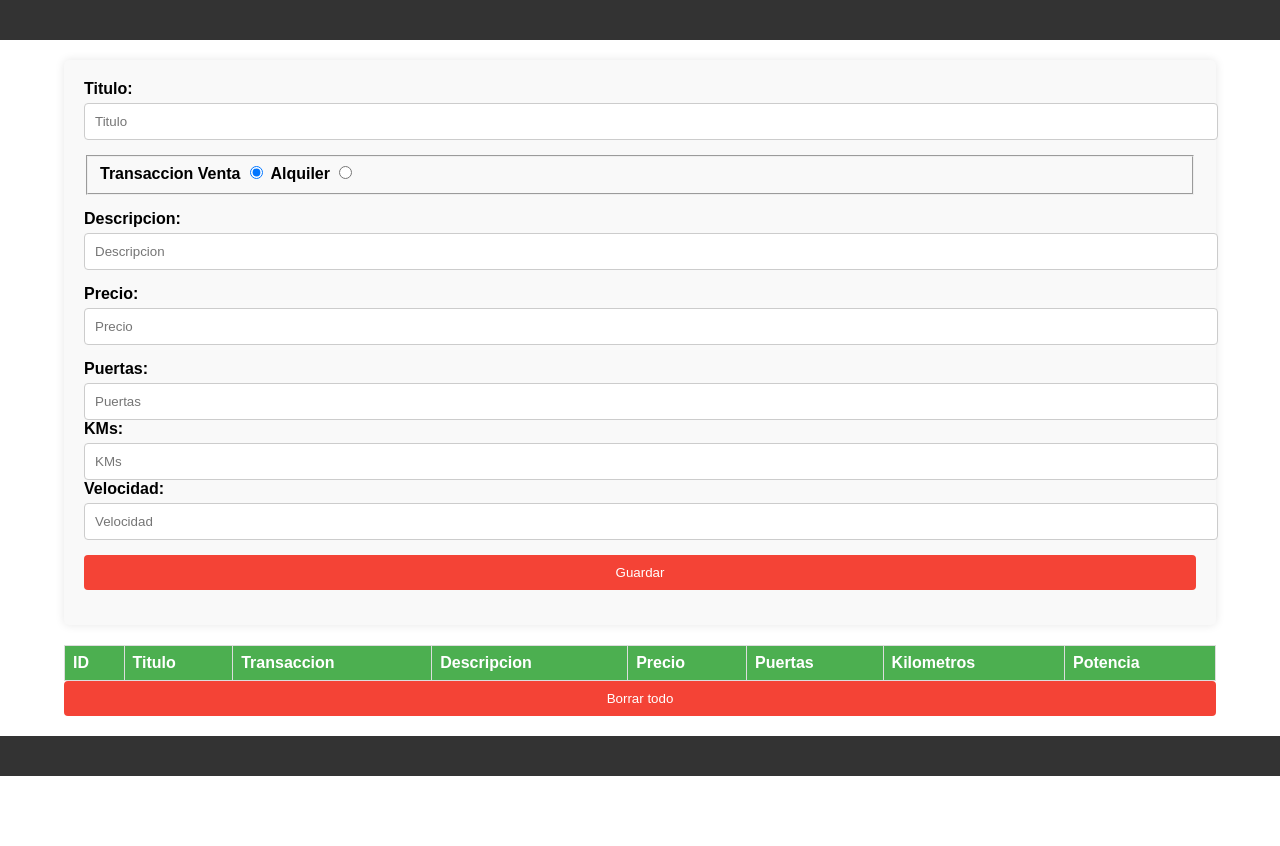
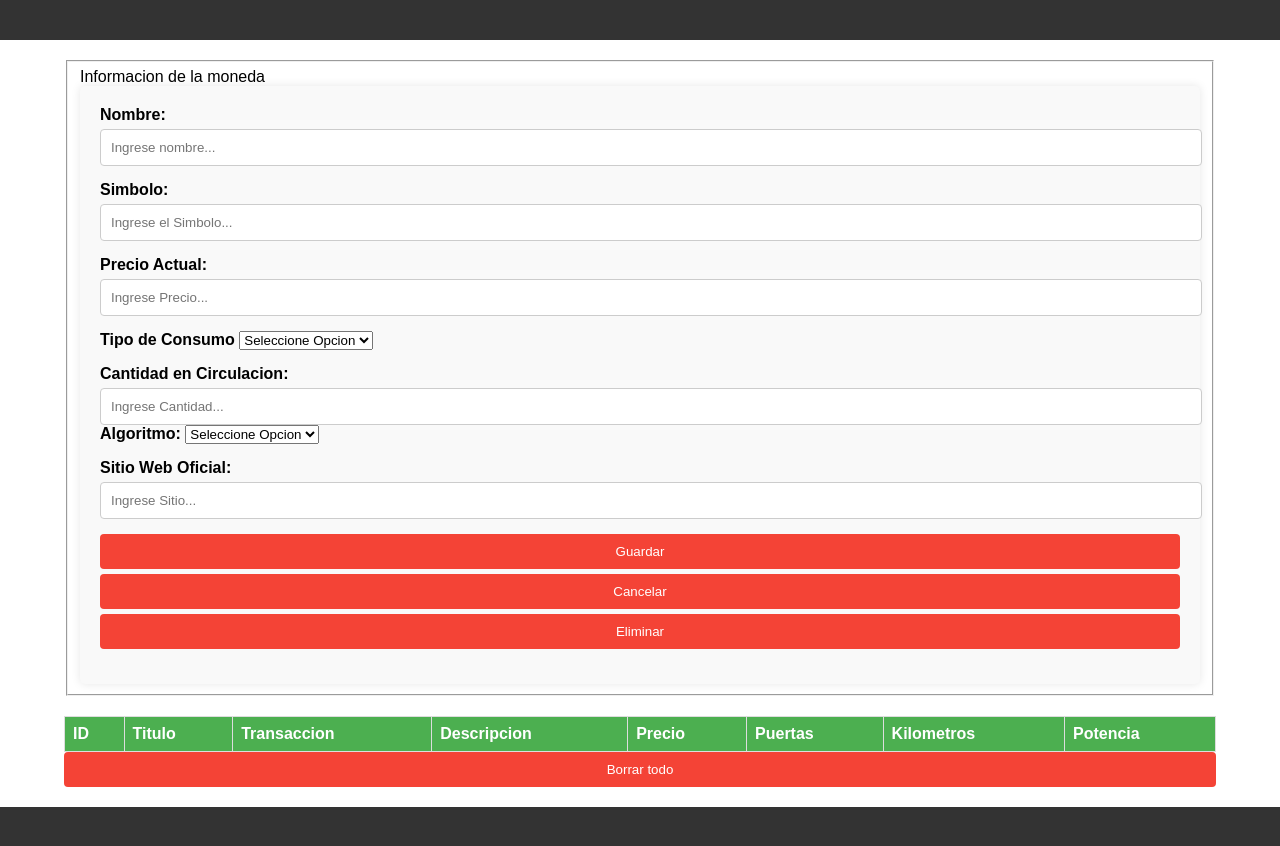
Before and after one commit to rosalescristian/RosalesCristian_PP_Labo3_A331, a plain HTML site: page index.html in a window 1280 px wide. Shown: the top 846 px of the page. Before the commit the page ends 800 px from the top, so only its background shows below. Drawn offline with Linux system fonts and the light colour scheme; a script that the page names is missing.

Commit message:
Form Maquete COMPLETE

```diff
--- a/index.html
+++ b/index.html
@@ -15,48 +15,59 @@
     </header>
     <div class="container-sections">
         <section>
+            <fieldset>Informacion de la moneda
                 <form action="" method="post" id="form-item">
                     <input type="number" name="id" id="id" hidden />
 
                     <div class="form-group">
-                    <label for="titulo">Titulo:</label>
-                    <input type="text" name="titulo" id="titulo" autocomplete="off" placeholder="Titulo">
+                        <label for="nombre">Nombre:</label>
+                        <input type="text" name="nombre" id="nombre" autocomplete="off" placeholder="Ingrese nombre...">
                     </div>
 
                     <div class="form-group">
-                    <fieldset>
-                        <label>Transaccion</label>
-                        <label for="venta">Venta</label>
-                        <input type="radio" name="transaccion" id="venta" value="venta" checked>
-                        <label for="alquiler">Alquiler</label>
-                        <input type="radio" name="transaccion" id="alquiler" value="alquiler">
-                    </fieldset>
+                        <label for="simbolo">Simbolo:</label>
+                        <input type="text" name="simbolo" id="simbolo" autocomplete="off" placeholder="Ingrese el Simbolo...">
                     </div>
 
                     <div class="form-group">
-                    <label for="descripcion">Descripcion:</label>
-                    <input type="text" name="descripcion" id="descripcion" autocomplete="off" placeholder="Descripcion">
+                        <label for="precioActual">Precio Actual:</label>
+                        <input type="text" name="precioActual" id="precioActual" autocomplete="off" placeholder="Ingrese Precio...">
                     </div>
 
                     <div class="form-group">
-                    <label for="descripcion">Precio:</label>
-                    <input type="text" name="precio" id="precio" autocomplete="off" placeholder="Precio">
+                            <label for="opciones">Tipo de Consumo</label>
+                            <select name="opciones" id="opciones">
+                                <option value="opcion1" selected>Seleccione Opcion</option>
+                                <option value="opcion2">Proof of Work</option>
+                                <option value="opcion3">Proof of Stake</option>
+                            </select>
                     </div>
 
                     <div class="form-group">
-                    <label for="descripcion">Puertas:</label>
-                    <input type="text" name="puertas" id="puertas" autocomplete="off" placeholder="Puertas">
+                        <label for="cantidad">Cantidad en Circulacion:</label>
+                        <input type="text" name="cantidad" id="cantidad" autocomplete="off" placeholder="Ingrese Cantidad...">
 
-                    <label for="descripcion">KMs:</label>
-                    <input type="text" name="kms" id="kms" autocomplete="off" placeholder="KMs">
+                    <div class="form-group">
+                        <label for="opciones">Algoritmo:</label>
+                        <select name="opciones" id="opciones">
+                            <option value="opcion1" selected>Seleccione Opcion</option>
+                            <option value="opcion2">SHA-256</option>
+                            <option value="opcion3">Ethash</option>
+                            <option value="opcion4">Script</option>
+                            <option value="opcion5">X11</option>
+                        </select>
+                    </div>
 
-                    <label for="descripcion">Velocidad:</label>
-                    <input type="text" name="potencia" id="potencia" autocomplete="off" placeholder="Velocidad">
+                        <label for="web">Sitio Web Oficial:</label>
+                        <input type="text" name="web" id="web" autocomplete="off" placeholder="Ingrese Sitio...">
                     </div>
                     <div class="form-group">
                         <button type="submit" class="btn">Guardar</button>
+                        <button type="button" id="btn-cancelar" class="btn">Cancelar</button>
+                        <button type="button" id="btn-Eliminar" class="btn">Eliminar</button>
                     </div>
                 </form>
+            </fieldset>
         </section>
     </div>
 
```
Lines whose indentation alone changed are shown as unchanged.
